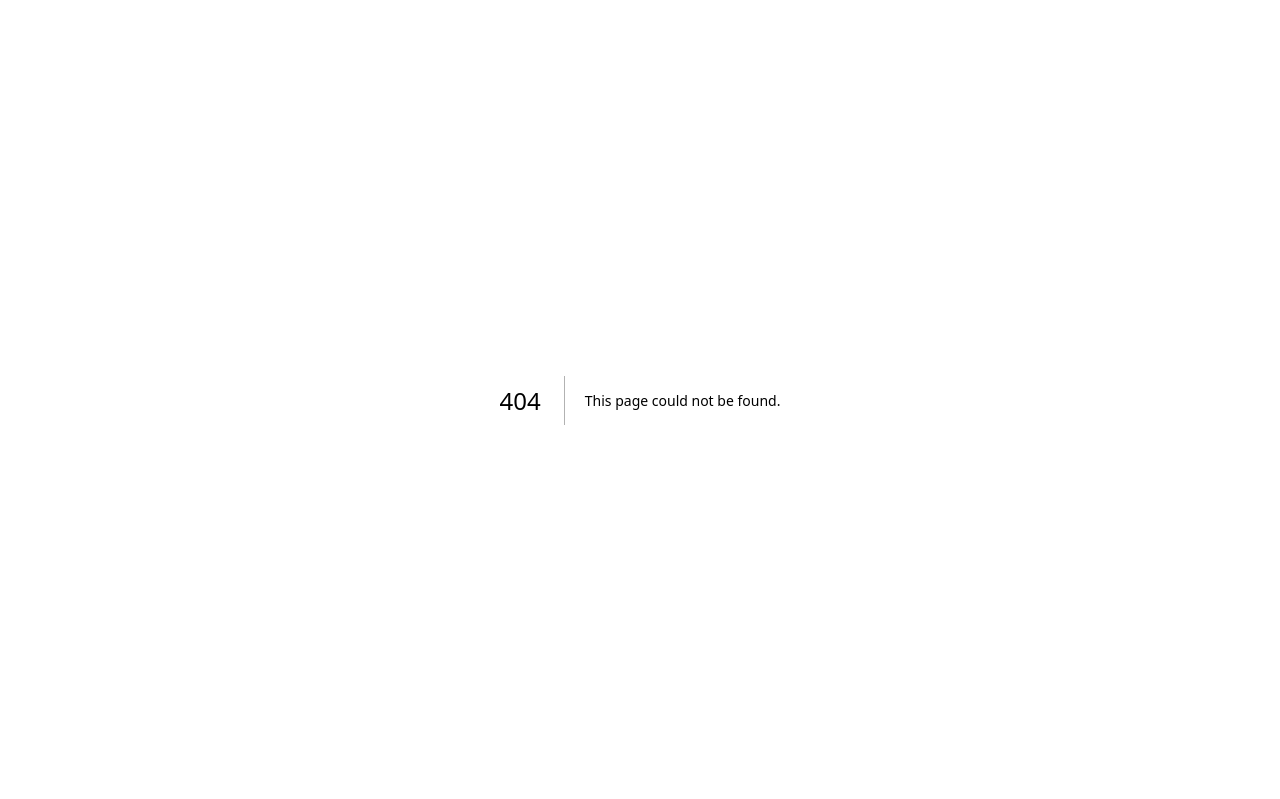
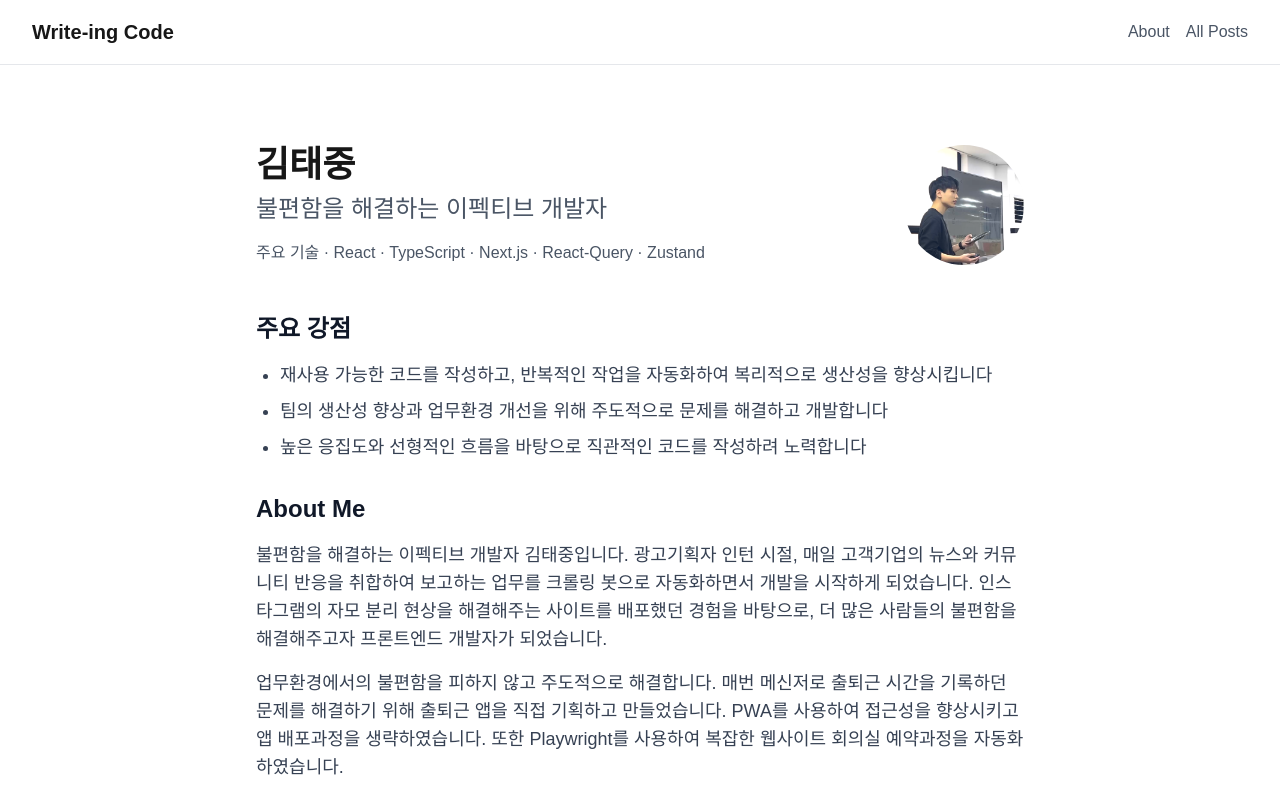
Before and after one commit to te-ing/te-ing-blog, a Next.js app: page /about in a window 1280 px wide. Before the commit this address had no page. Shown: the top 799 px of the page. Built offline with nearby package versions, Linux system fonts and the light colour scheme.

Commit message:
feat: About 페이지 구현

```diff
--- /dev/null
+++ b/src/app/about/page.tsx
@@ -0,0 +1,76 @@
+import Layout from '@/components/Layout';
+import Image from 'next/image';
+
+export default function AboutPage() {
+  return (
+    <Layout>
+      <div className="max-w-[800px] mx-auto py-12 px-4">
+        <div className="flex justify-between items-center mb-12">
+          <div>
+            <h1 className="text-4xl font-bold mb-2">김태중</h1>
+            <p className="text-2xl text-gray-600 mb-4">
+              불편함을 해결하는 이펙티브 개발자
+            </p>
+            <div className="text-gray-600">
+              주요 기술 · React · TypeScript · Next.js · React-Query · Zustand
+            </div>
+          </div>
+          <div className="relative w-[120px] h-[120px] rounded-full overflow-hidden">
+            <Image
+              src="/profile.png"
+              alt="김태중 프로필"
+              fill
+              className="object-cover"
+              priority
+            />
+          </div>
+        </div>
+
+        <div className="prose prose-lg max-w-none">
+          <h2 className="text-2xl font-bold mb-4 text-gray-900">주요 강점</h2>
+          <ul className="list-disc pl-6 space-y-2 text-lg text-gray-700 mb-8">
+            <li>
+              재사용 가능한 코드를 작성하고, 반복적인 작업을 자동화하여
+              복리적으로 생산성을 향상시킵니다
+            </li>
+            <li>
+              팀의 생산성 향상과 업무환경 개선을 위해 주도적으로 문제를 해결하고
+              개발합니다
+            </li>
+            <li>
+              높은 응집도와 선형적인 흐름을 바탕으로 직관적인 코드를 작성하려
+              노력합니다
+            </li>
+          </ul>
+
+          <h2 className="text-2xl font-bold mb-4 text-gray-900">About Me</h2>
+          <div className="space-y-4 text-lg text-gray-700">
+            <p>
+              불편함을 해결하는 이펙티브 개발자 김태중입니다. 광고기획자 인턴
+              시절, 매일 고객기업의 뉴스와 커뮤니티 반응을 취합하여 보고하는
+              업무를 크롤링 봇으로 자동화하면서 개발을 시작하게 되었습니다.
+              인스타그램의 자모 분리 현상을 해결해주는 사이트를 배포했던 경험을
+              바탕으로, 더 많은 사람들의 불편함을 해결해주고자 프론트엔드
+              개발자가 되었습니다.
+            </p>
+
+            <p>
+              업무환경에서의 불편함을 피하지 않고 주도적으로 해결합니다. 매번
+              메신저로 출퇴근 시간을 기록하던 문제를 해결하기 위해 출퇴근 앱을
+              직접 기획하고 만들었습니다. PWA를 사용하여 접근성을 향상시키고 앱
+              배포과정을 생략하였습니다. 또한 Playwright를 사용하여 복잡한
+              웹사이트 회의실 예약과정을 자동화하였습니다.
+            </p>
+
+            <p>
+              공통컴포넌트와 커스텀 훅을 사용한 공통화를 즐기며, 유지보수 시점을
+              고려하여 충분히 고민하고 개발합니다. 기획자 경험을 살려 타 직군과
+              원활하게 소통할 수 있으며, 꾸준한 공부와 회고를 통해 더 나은
+              개발자가 되기 위해 노력하고 있습니다.
+            </p>
+          </div>
+        </div>
+      </div>
+    </Layout>
+  );
+}
--- a/src/components/Header.tsx
+++ b/src/components/Header.tsx
@@ -14,12 +14,6 @@ export default function Header() {
             <Link href="/about" className="text-gray-600 hover:text-gray-900">
               About
             </Link>
-            <Link href="/premium" className="text-gray-600 hover:text-gray-900">
-              Premium
-            </Link>
-            <Link href="/letters" className="text-gray-600 hover:text-gray-900">
-              Letters
-            </Link>
             <Link href="/blog" className="text-gray-600 hover:text-gray-900">
               All Posts
             </Link>
```
Also changed, not shown: public/profile.png (added).
